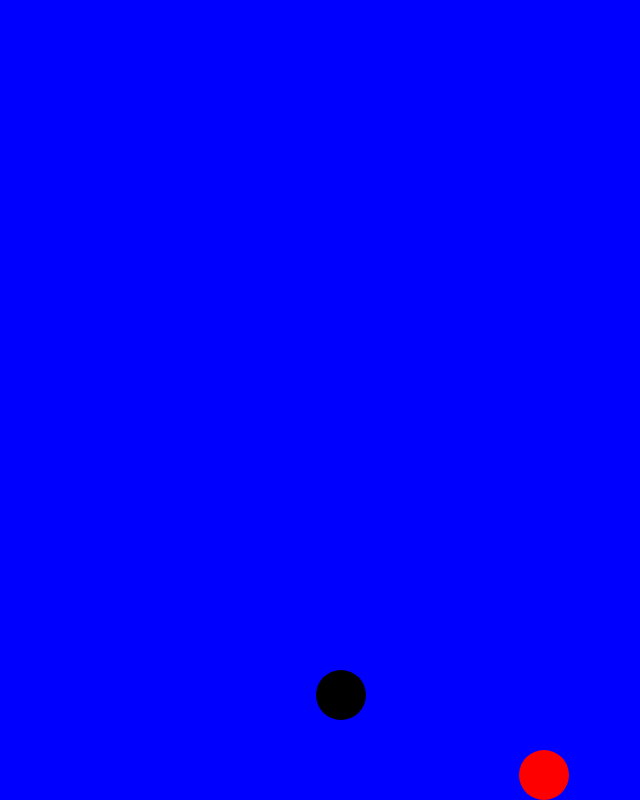
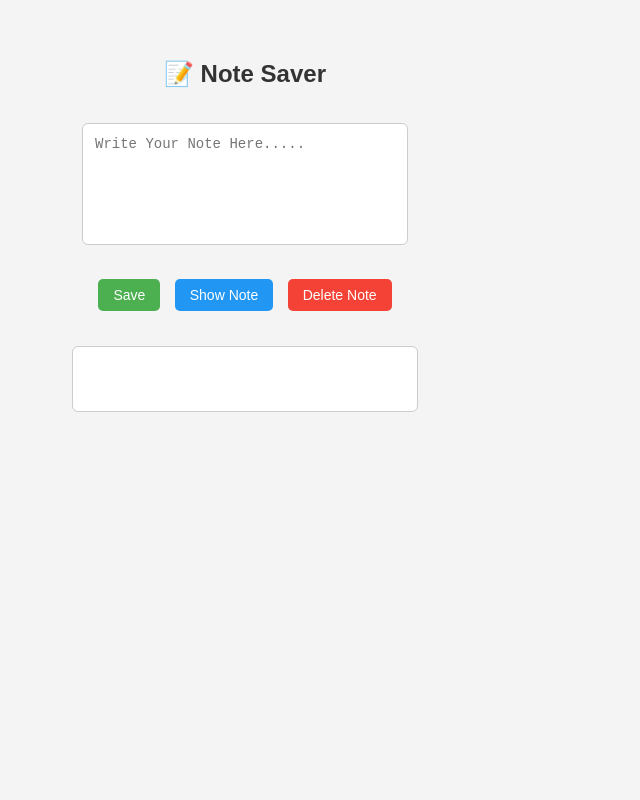
Before and after one commit to BilalNagina/aws-s3-cloudfront-static-site, a plain HTML site: page site/index.html in a window 1280 px wide. Shown: the whole page, without its empty margins (395-1035 px from the left). Drawn offline with Linux system fonts and the light colour scheme.

Commit message:
Site changed and favicon added

```diff
--- a/site/index.html
+++ b/site/index.html
@@ -3,72 +3,134 @@
   <head>
     <meta charset="UTF-8" />
     <meta name="viewport" content="width=device-width, initial-scale=1.0" />
-    <title>Bouncing</title>
+    <title>Local Storage Note App</title>
+
     <style>
-        *{
-            margin: 0;
-        }
-      .big {
-        width: 100vw;
-        height: 100vh;
-        background-color: blue;
-        position: relative;
-      }
-      .ball {
-        width: 50px;
-        height: 50px;
-        background-color: red;
-        border-radius: 70px;
-        position: absolute;
-        bottom: 0;
-        left: 0;
-        /* animation: name duration timing-function delay iteration-count direction fill-mode; */
-        animation: x 7s linear infinite, y 1s ease-out infinite alternate-reverse;
-      }
-      .ball1 {
-        width: 50px;
-        height: 50px;
-        background-color: rgb(0, 0, 0);
-        border-radius: 70px;
-        position: absolute;
-        bottom: 10px;
-        left: 0;
-        /* animation: name duration timing-function delay iteration-count direction fill-mode; */
-        animation: x 9s linear infinite, c 1s ease-out infinite alternate-reverse;
-      }
-      @keyframes x {
-        from {
-            left: 0;
-        }
-        to {
-            left: 100%;
-        }
+      body {
+        font-family: Arial, sans-serif;
+        background: #f4f4f4;
+        display: flex;
+        flex-direction: column;
+        align-items: center;
+        padding: 40px;
+        margin: 0;
       }
 
-      @keyframes y {
-        from {
-            bottom: 0%;
-        }
-        to {
-          bottom: 91%;
-        }
+      h2 {
+        margin-bottom: 20px;
+        color: #333;
+      }
 
+      textarea {
+        width: 300px;
+        padding: 12px;
+        border-radius: 6px;
+        border: 1px solid #ccc;
+        resize: none;
+        font-size: 14px;
+        background: white;
       }
-      @keyframes c {
-        from {
-            bottom: 10%;
-        }
-        to {
-          bottom: 91%;
-        }
-    }
 
+      div {
+        margin: 15px 0;
+      }
+
+      button {
+        padding: 8px 15px;
+        margin: 0 5px;
+        border: none;
+        border-radius: 5px;
+        cursor: pointer;
+        font-size: 14px;
+        transition: 0.2s ease-in-out;
+      }
+
+      #savebtn {
+        background: #4caf50;
+        color: white;
+      }
+      #savebtn:hover {
+        background: #449d48;
+      }
+
+      #showbtn {
+        background: #2196f3;
+        color: white;
+      }
+      #showbtn:hover {
+        background: #1d87db;
+      }
+
+      #deletebtn {
+        background: #f44336;
+        color: white;
+      }
+      #deletebtn:hover {
+        background: #d83c30;
+      }
+
+      #notedisplay {
+        margin-top: 20px;
+        width: 320px;
+        min-height: 40px;
+        background: white;
+        padding: 12px;
+        border-radius: 6px;
+        border: 1px solid #ccc;
+        font-size: 14px;
+        color: #444;
+        white-space: pre-wrap;
+      }
     </style>
   </head>
+
   <body>
-    <div class="big">
-      <div class="ball"></div>
-      <div class="ball1 "></div>
+    <h2>📝 Note Saver</h2>
+
+    <div>
+      <textarea
+        placeholder="Write Your Note Here....."
+        id="notearea"
+        cols="30"
+        rows="6"
+      ></textarea>
     </div>
+
+    <div>
+      <button type="button" id="savebtn">Save</button>
+      <button type="button" id="showbtn">Show Note</button>
+      <button type="button" id="deletebtn">Delete Note</button>
+    </div>
+
+    <p id="notedisplay"></p>
+
+    <script>
+      const Notearea = document.getElementById("notearea");
+      const Notedisplay = document.getElementById("notedisplay");
+
+      document.getElementById("savebtn").addEventListener("click", () => {
+        localStorage.setItem("notearea", Notearea.value);
+        alert("Note Saved");
+        Notearea.value = "";
+      });
+
+      document.getElementById("showbtn").addEventListener("click", () => {
+        const display = localStorage.getItem("notearea");
+        Notedisplay.textContent = display ? display : "Note not found!";
+      });
+
+      window.addEventListener("DOMContentLoaded", () => {
+        const fetchnote = localStorage.getItem("notearea");
+        if (fetchnote) {
+          Notedisplay.textContent = fetchnote;
+        }
+      });
+
+      document.getElementById("deletebtn").addEventListener("click", () => {
+        localStorage.removeItem("notearea");
+        Notedisplay.textContent = "Note Deleted!";
+        Notearea.value = "";
+      });
+    </script>
   </body>
 </html>
```
Also changed, not shown: site/favicon.ico (added).
